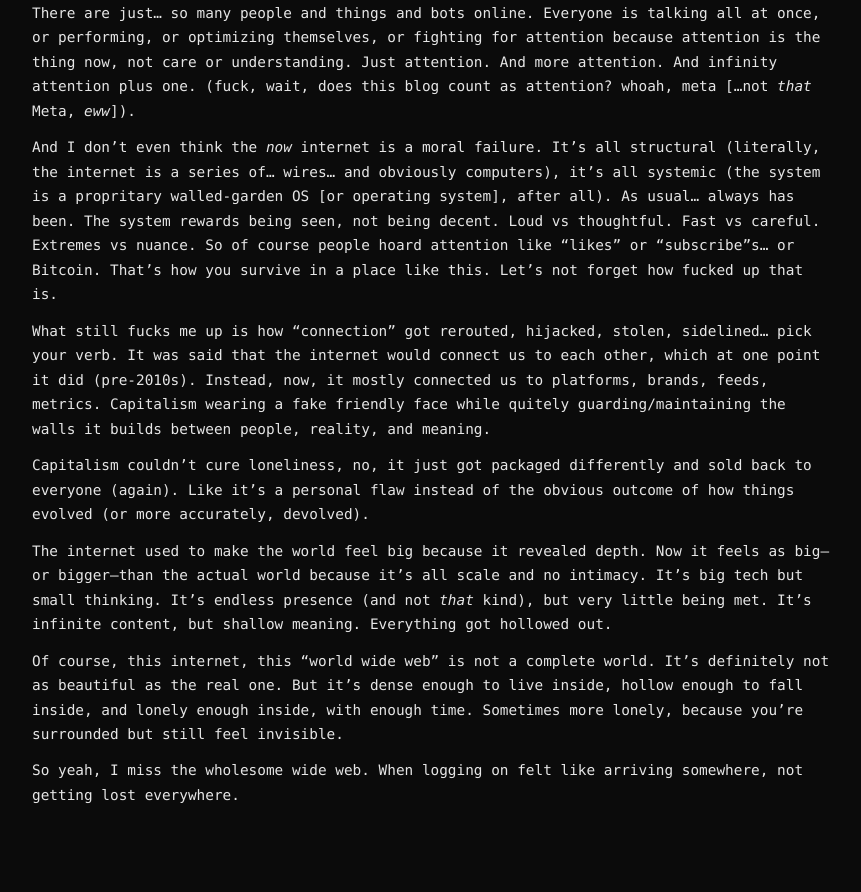
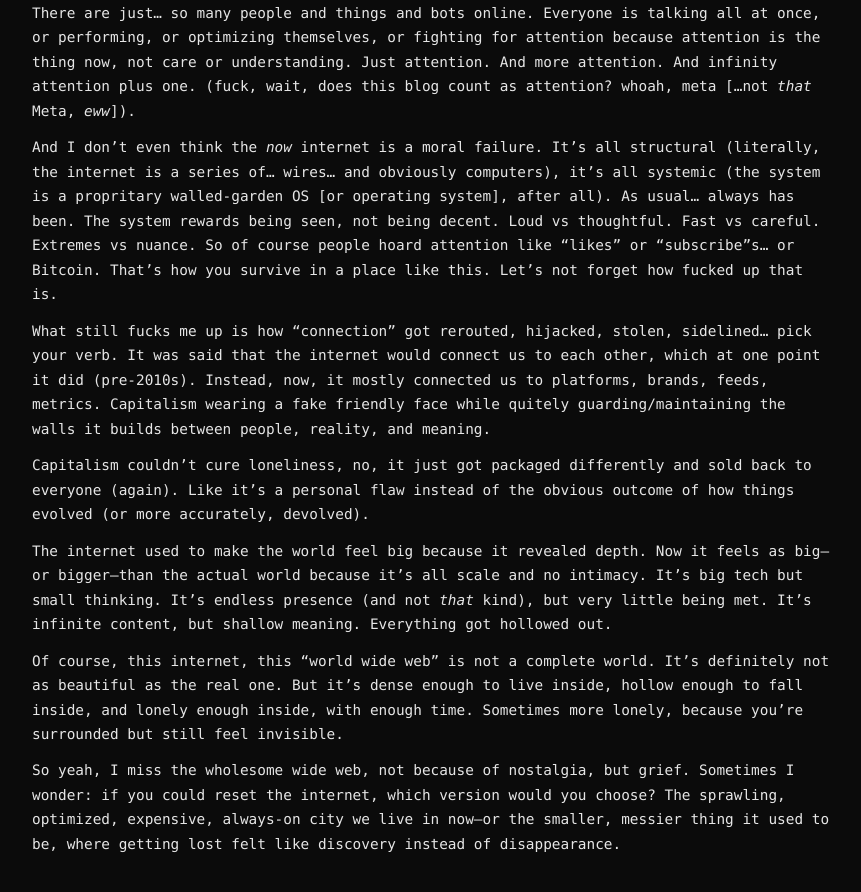
Before and after one commit to raelovejoy/raelog, a Jekyll site: the page built from _posts/2026-01-16-the-internet-got-too-big.md, in a window 1280 px wide and 900 px high, scrolled down 1299 px. Shown: the top 892 px of the window, without its empty margins (208-1069 px from the left). Built offline with Jekyll 4.4.1, drawn with Linux system fonts in a browser that asks for light colours; before the commit the page ends 2150 px from its top, so only the background shows below that.

Commit message:
Update 2026-01-16-the-internet-got-too-big.md

```diff
--- a/_posts/2026-01-16-the-internet-got-too-big.md
+++ b/_posts/2026-01-16-the-internet-got-too-big.md
@@ -40,4 +40,4 @@ The internet used to make the world feel big because it revealed depth. Now it f
 
 Of course, this internet, this "world wide web" is not a complete world. It’s definitely not as beautiful as the real one. But it’s dense enough to live inside, hollow enough to fall inside, and lonely enough inside, with enough time. Sometimes more lonely, because you’re surrounded but still feel invisible.
 
-So yeah, I miss the wholesome wide web. When logging on felt like arriving somewhere, not getting lost everywhere.
+So yeah, I miss the wholesome wide web, not because of nostalgia, but grief. Sometimes I wonder: if you could reset the internet, which version would you choose? The sprawling, optimized, expensive, always-on city we live in now—or the smaller, messier thing it used to be, where getting lost felt like discovery instead of disappearance.
```
